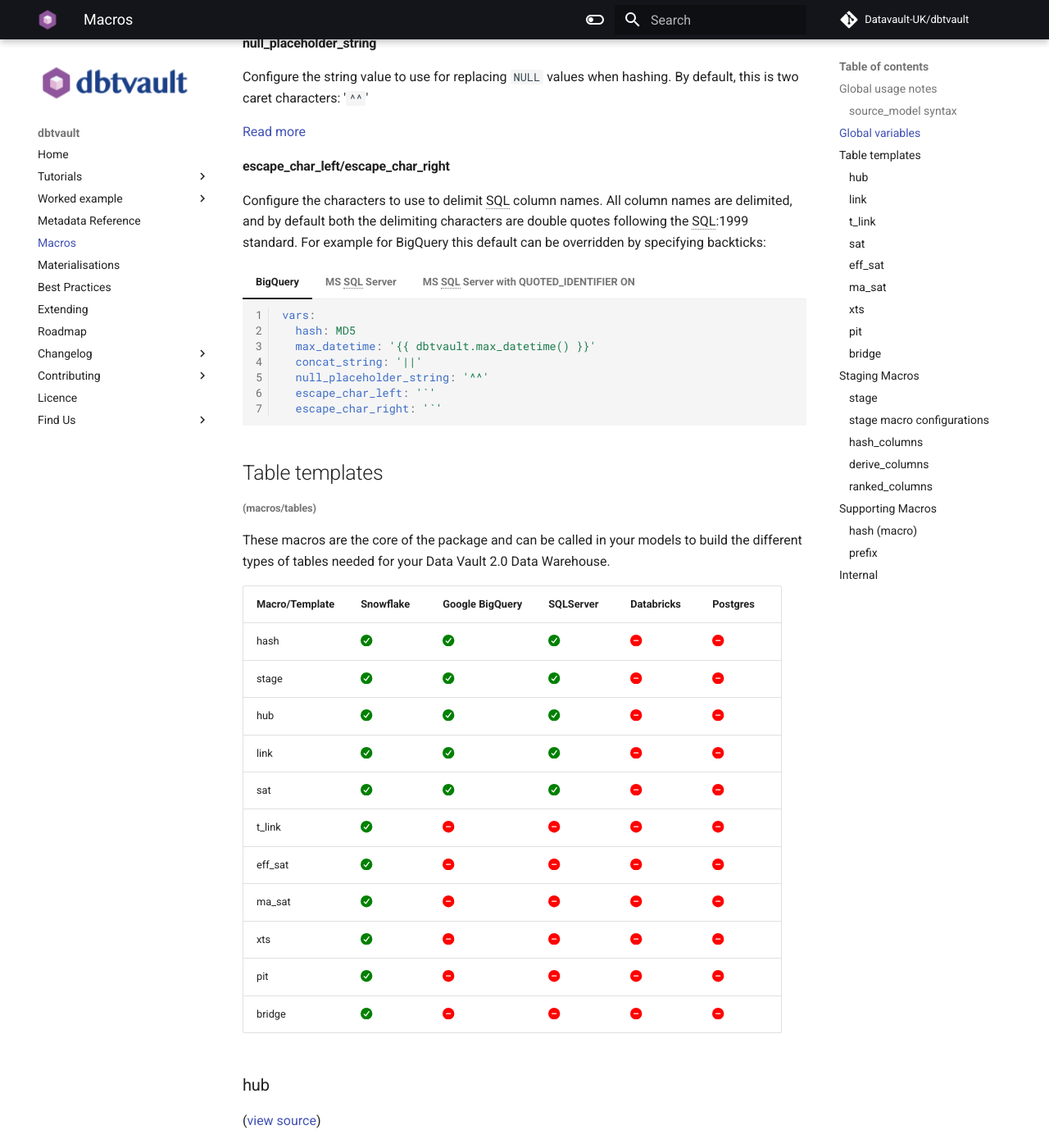
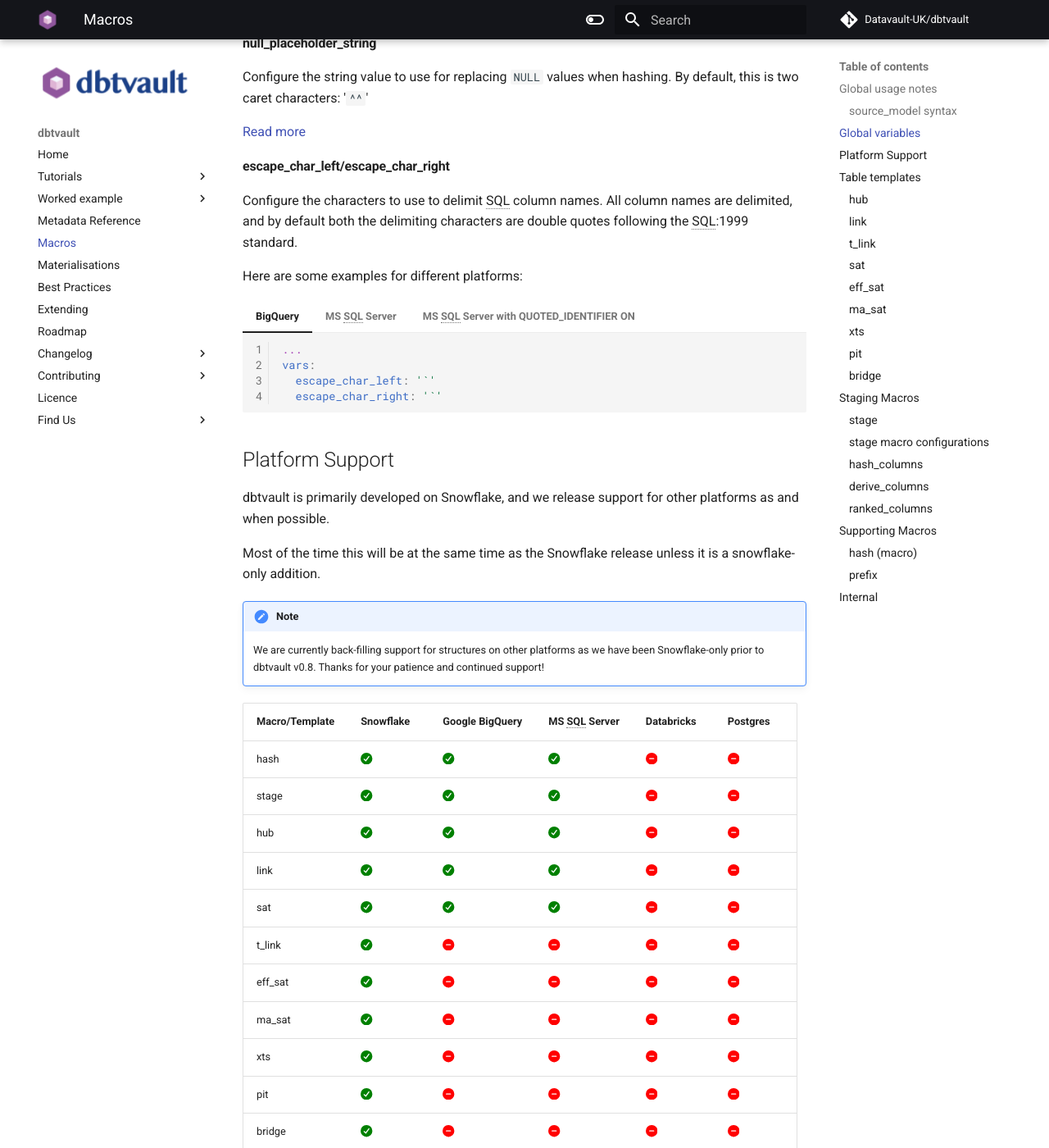
Before and after one commit to Datavault-UK/automate-dv-docs, an MkDocs documentation site: the page built from docs/macros.md, in a window 1280 px wide and 1400 px high, scrolled down 1761 px. Shown: the whole window at 82% size. Built offline with MkDocs 1.6.1 and Material for MkDocs 9.7.7, drawn with Linux system fonts in a browser that asks for light colours; comment, search, counter and statistics services are not loaded; some of the changed text lies outside the part shown.

Commit message:
Improve support matrix

````diff
--- a/docs/macros.md
+++ b/docs/macros.md
@@ -108,17 +108,15 @@
 #### escape_char_left/escape_char_right
 
 Configure the characters to use to delimit SQL column names. All column names are delimited, and by default both the
-delimiting characters are double quotes following the SQL:1999 standard. For example for BigQuery this default can be
-overridden by specifying backticks:
+delimiting characters are double quotes following the SQL:1999 standard.
+
+Here are some examples for different platforms:
 
 === "BigQuery"
 
     ```yaml
+    ...
     vars:
-      hash: MD5
-      max_datetime: '{{ dbtvault.max_datetime() }}'
-      concat_string: '||'
-      null_placeholder_string: '^^'
       escape_char_left: '`'
       escape_char_right: '`'
     ```
@@ -126,11 +124,8 @@
 === "MS SQL Server"
 
     ```yaml
+    ...
     vars:
-      hash: MD5
-      max_datetime: '{{ dbtvault.max_datetime() }}'
-      concat_string: '||'
-      null_placeholder_string: '^^'
       escape_char_left: '['
       escape_char_right: ']'
     ```
@@ -138,35 +133,43 @@
 === "MS SQL Server with QUOTED_IDENTIFIER ON"
 
     ```yaml
+    ...
     vars:
-      hash: MD5
-      max_datetime: '{{ dbtvault.max_datetime() }}'
-      concat_string: '||'
-      null_placeholder_string: '^^'
       escape_char_left: '"'
       escape_char_right: '"'
     ```
 
+## Platform Support
+
+dbtvault is primarily developed on Snowflake, and we release support for other platforms as and when possible.
+
+Most of the time this will be at the same time as the Snowflake release unless it is a snowflake-only addition.
+
+!!! note
+    We are currently back-filling support for structures on other platforms as we have been Snowflake-only prior to dbtvault v0.8.
+    Thanks for your patience and continued support!
+
+| Macro/Template | Snowflake                                     | Google BigQuery                                   | MS SQL Server                                     | Databricks                                        | Postgres                                          |
+|----------------|-----------------------------------------------|---------------------------------------------------|---------------------------------------------------|---------------------------------------------------|---------------------------------------------------|
+| hash           | :fontawesome-solid-check-circle:{ .required } | :fontawesome-solid-check-circle:{ .required }     | :fontawesome-solid-check-circle:{ .required }     | :fontawesome-solid-minus-circle:{ .not-required } | :fontawesome-solid-minus-circle:{ .not-required } |
+| stage          | :fontawesome-solid-check-circle:{ .required } | :fontawesome-solid-check-circle:{ .required }     | :fontawesome-solid-check-circle:{ .required }     | :fontawesome-solid-minus-circle:{ .not-required } | :fontawesome-solid-minus-circle:{ .not-required } |
+| hub            | :fontawesome-solid-check-circle:{ .required } | :fontawesome-solid-check-circle:{ .required }     | :fontawesome-solid-check-circle:{ .required }     | :fontawesome-solid-minus-circle:{ .not-required } | :fontawesome-solid-minus-circle:{ .not-required } |
+| link           | :fontawesome-solid-check-circle:{ .required } | :fontawesome-solid-check-circle:{ .required }     | :fontawesome-solid-check-circle:{ .required }     | :fontawesome-solid-minus-circle:{ .not-required } | :fontawesome-solid-minus-circle:{ .not-required } |
+| sat            | :fontawesome-solid-check-circle:{ .required } | :fontawesome-solid-check-circle:{ .required }     | :fontawesome-solid-check-circle:{ .required }     | :fontawesome-solid-minus-circle:{ .not-required } | :fontawesome-solid-minus-circle:{ .not-required } |
+| t_link         | :fontawesome-solid-check-circle:{ .required } | :fontawesome-solid-minus-circle:{ .not-required } | :fontawesome-solid-minus-circle:{ .not-required } | :fontawesome-solid-minus-circle:{ .not-required } | :fontawesome-solid-minus-circle:{ .not-required } |
+| eff_sat        | :fontawesome-solid-check-circle:{ .required } | :fontawesome-solid-minus-circle:{ .not-required } | :fontawesome-solid-minus-circle:{ .not-required } | :fontawesome-solid-minus-circle:{ .not-required } | :fontawesome-solid-minus-circle:{ .not-required } |
+| ma_sat         | :fontawesome-solid-check-circle:{ .required } | :fontawesome-solid-minus-circle:{ .not-required } | :fontawesome-solid-minus-circle:{ .not-required } | :fontawesome-solid-minus-circle:{ .not-required } | :fontawesome-solid-minus-circle:{ .not-required } |
+| xts            | :fontawesome-solid-check-circle:{ .required } | :fontawesome-solid-minus-circle:{ .not-required } | :fontawesome-solid-minus-circle:{ .not-required } | :fontawesome-solid-minus-circle:{ .not-required } | :fontawesome-solid-minus-circle:{ .not-required } |
+| pit            | :fontawesome-solid-check-circle:{ .required } | :fontawesome-solid-minus-circle:{ .not-required } | :fontawesome-solid-minus-circle:{ .not-required } | :fontawesome-solid-minus-circle:{ .not-required } | :fontawesome-solid-minus-circle:{ .not-required } |
+| bridge         | :fontawesome-solid-check-circle:{ .required } | :fontawesome-solid-minus-circle:{ .not-required } | :fontawesome-solid-minus-circle:{ .not-required } | :fontawesome-solid-minus-circle:{ .not-required } | :fontawesome-solid-minus-circle:{ .not-required } |
+
+
 ## Table templates
 
 ###### (macros/tables)
 
 These macros are the core of the package and can be called in your models to build the different types of tables needed
 for your Data Vault 2.0 Data Warehouse.
-
-| Macro/Template | Snowflake                                     | Google BigQuery                                   | SQLServer                                         | Databricks                                         | Postgres                                          |
-|----------------|-----------------------------------------------|---------------------------------------------------|---------------------------------------------------|----------------------------------------------------|---------------------------------------------------|
-| hash           | :fontawesome-solid-check-circle:{ .required } | :fontawesome-solid-check-circle:{ .required }     | :fontawesome-solid-check-circle:{ .required }     | :fontawesome-solid-minus-circle:{ .not-required }  | :fontawesome-solid-minus-circle:{ .not-required } |
-| stage          | :fontawesome-solid-check-circle:{ .required } | :fontawesome-solid-check-circle:{ .required }     | :fontawesome-solid-check-circle:{ .required }     | :fontawesome-solid-minus-circle:{ .not-required }  | :fontawesome-solid-minus-circle:{ .not-required } |
-| hub            | :fontawesome-solid-check-circle:{ .required } | :fontawesome-solid-check-circle:{ .required }     | :fontawesome-solid-check-circle:{ .required }     | :fontawesome-solid-minus-circle:{ .not-required }  | :fontawesome-solid-minus-circle:{ .not-required } |
-| link           | :fontawesome-solid-check-circle:{ .required } | :fontawesome-solid-check-circle:{ .required }     | :fontawesome-solid-check-circle:{ .required }     | :fontawesome-solid-minus-circle:{ .not-required }  | :fontawesome-solid-minus-circle:{ .not-required } |
-| sat            | :fontawesome-solid-check-circle:{ .required } | :fontawesome-solid-check-circle:{ .required }     | :fontawesome-solid-check-circle:{ .required }     | :fontawesome-solid-minus-circle:{ .not-required }  | :fontawesome-solid-minus-circle:{ .not-required } |
-| t_link         | :fontawesome-solid-check-circle:{ .required } | :fontawesome-solid-minus-circle:{ .not-required } | :fontawesome-solid-minus-circle:{ .not-required } | :fontawesome-solid-minus-circle:{ .not-required }  | :fontawesome-solid-minus-circle:{ .not-required } |
-| eff_sat        | :fontawesome-solid-check-circle:{ .required } | :fontawesome-solid-minus-circle:{ .not-required } | :fontawesome-solid-minus-circle:{ .not-required } | :fontawesome-solid-minus-circle:{ .not-required }  | :fontawesome-solid-minus-circle:{ .not-required } |
-| ma_sat         | :fontawesome-solid-check-circle:{ .required } | :fontawesome-solid-minus-circle:{ .not-required } | :fontawesome-solid-minus-circle:{ .not-required } | :fontawesome-solid-minus-circle:{ .not-required }  | :fontawesome-solid-minus-circle:{ .not-required } |
-| xts            | :fontawesome-solid-check-circle:{ .required } | :fontawesome-solid-minus-circle:{ .not-required } | :fontawesome-solid-minus-circle:{ .not-required } | :fontawesome-solid-minus-circle:{ .not-required }  | :fontawesome-solid-minus-circle:{ .not-required } |
-| pit            | :fontawesome-solid-check-circle:{ .required } | :fontawesome-solid-minus-circle:{ .not-required } | :fontawesome-solid-minus-circle:{ .not-required } | :fontawesome-solid-minus-circle:{ .not-required }  | :fontawesome-solid-minus-circle:{ .not-required } |
-| bridge         | :fontawesome-solid-check-circle:{ .required } | :fontawesome-solid-minus-circle:{ .not-required } | :fontawesome-solid-minus-circle:{ .not-required } | :fontawesome-solid-minus-circle:{ .not-required }  | :fontawesome-solid-minus-circle:{ .not-required } |
 
 ### hub
 
````
